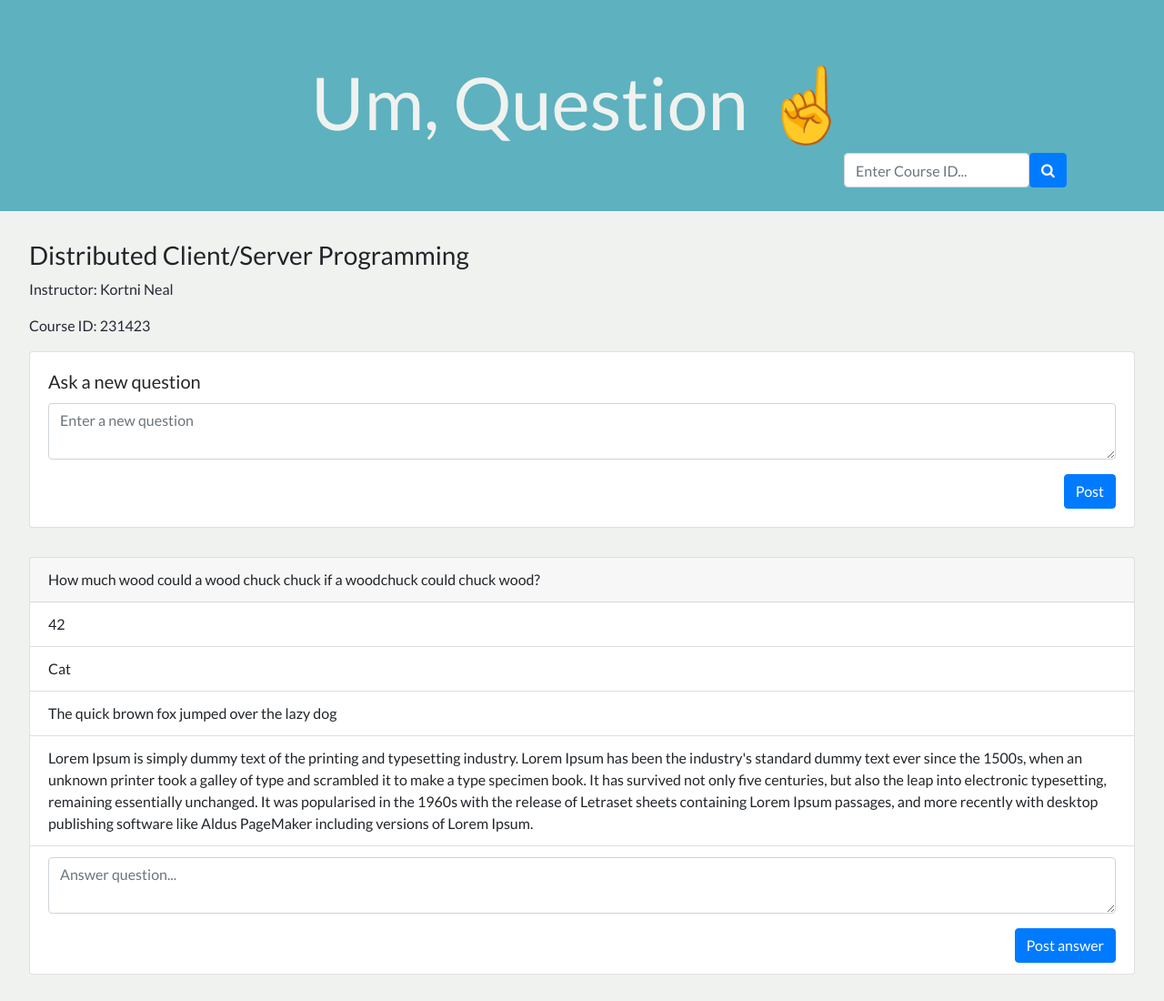
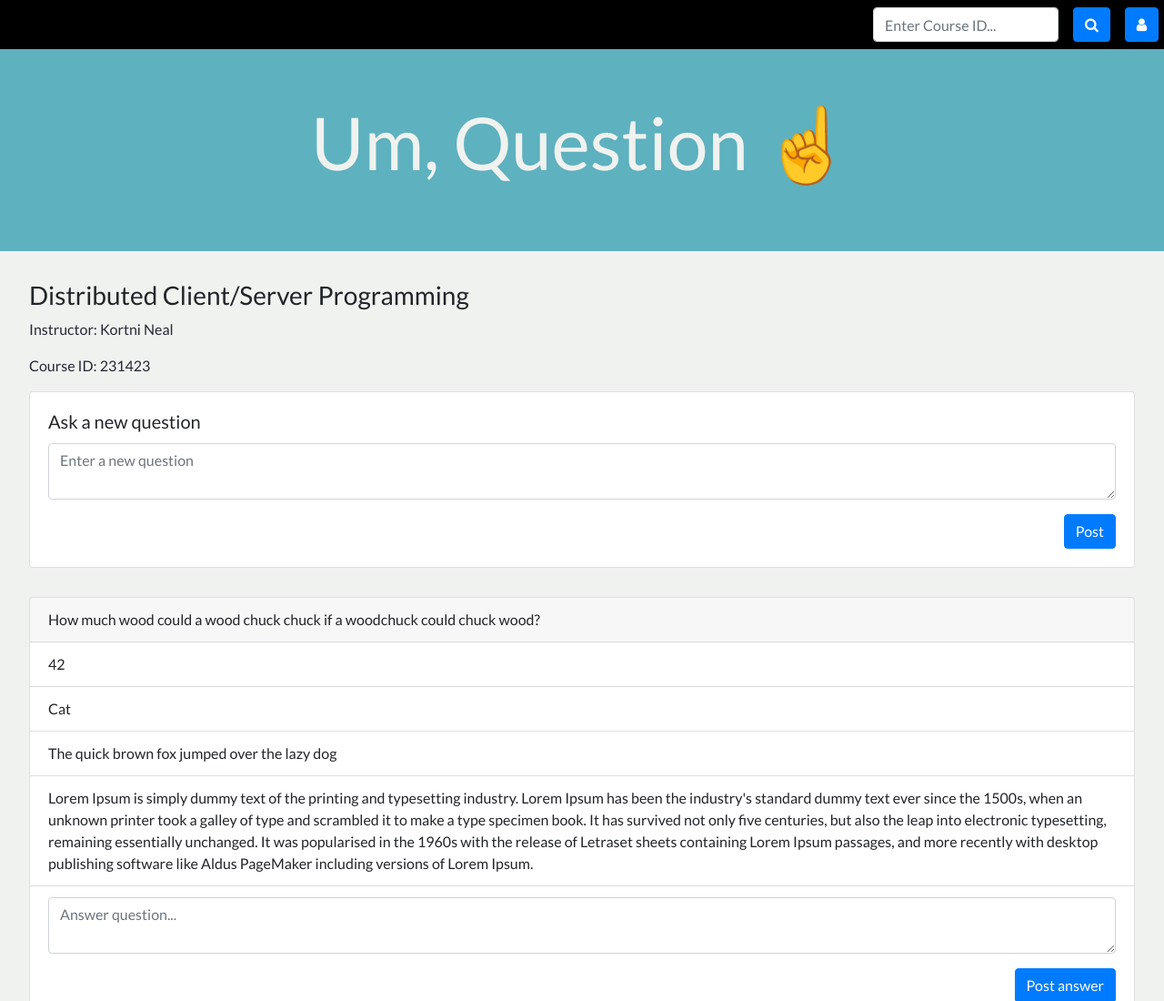
Before and after one commit to claudiaareneee/UmQuestion, a website: page public/course.html in a window 1280 px wide. Shown: the top 1100 px of the page at 91% size. Drawn offline with nearby package versions, Linux system fonts and the light colour scheme; no server answers.

Commit message:
fixing styling and adding buttons

```diff
--- a/public/course.html
+++ b/public/course.html
@@ -15,12 +15,15 @@
 
   </head>
   <body>
+      <div class="info-bar">
+          <div class="form-inline float-right w-25">
+              <input type="text" class="form-control" placeholder="Enter Course ID...">
+              <button class="btn btn-primary info-bar-icon"><i class="fa fa-search" aria-hidden="true"></i></button>
+              <button class="btn btn-primary info-bar-icon"><i class="fa fa-user" aria-hidden="true"></i></button>
+          </div>
+      </div>
       <div id="topBar">
         <h1 id="apptitle" class="w-100">Um, Question ☝️</h1>
-        <div class="form-inline float-right w-25">
-          <input type="text" class="form-control" placeholder="Enter Course ID...">
-          <button class="btn btn-primary"><i class="fa fa-search" aria-hidden="true"></i></button>
-        </div>
       </div>
 
       <div id="mainContent">
--- a/public/stylesheet.css
+++ b/public/stylesheet.css
@@ -79,6 +79,19 @@ p {
     margin-top: 1rem;
 }
 
+.info-bar{
+    padding-top: .5rem;
+    padding-bottom: .5rem;
+    display: inline-block;
+    background-color: black;
+    width: 100%;
+    margin-bottom: -1rem;
+}
+
+.info-bar-icon{
+    margin-left: 1rem;
+}
+
 /* .lightText {
     color: var(--primary-text-color-subheadding);
     font-size: .75em;
```
